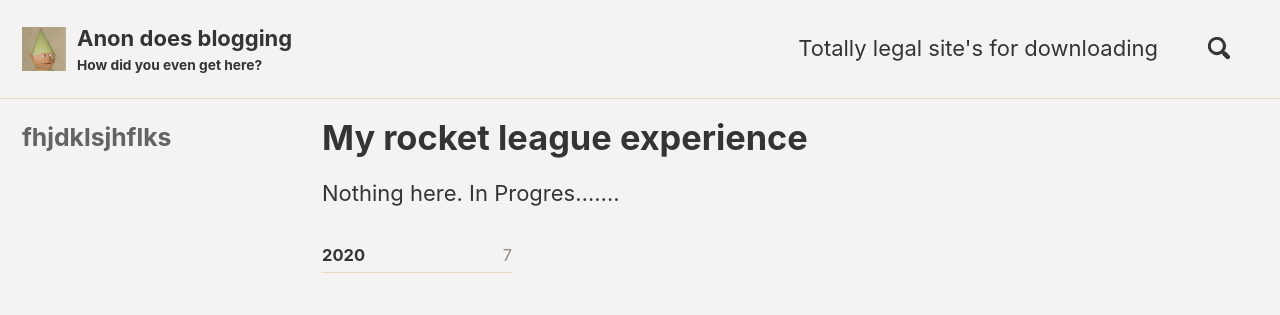
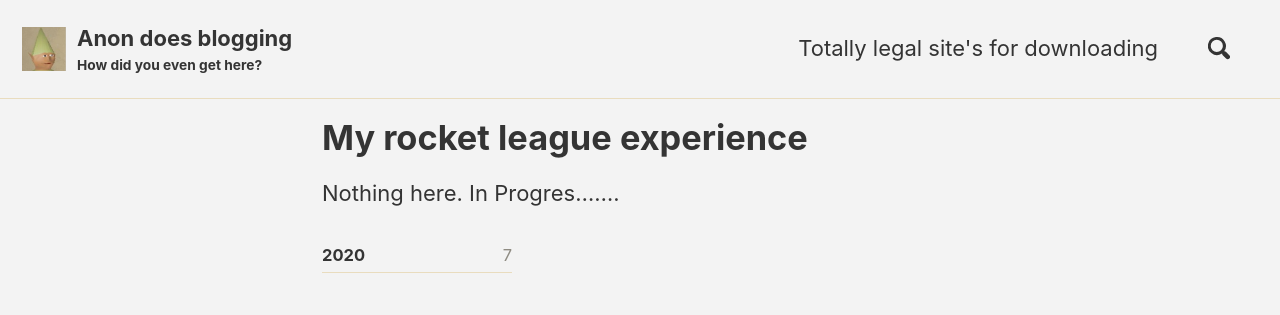
Before and after one commit to memerman420/minimalmistakesite, a Jekyll site: the page built from sitedocs/_posts/2020-04-23-myrocketleagueexperience.md, in a window 1280 px wide. Shown: the top 315 px of the page. Built offline with Jekyll 4.4.1, drawn with Linux system fonts in a browser that asks for light colours; cached includes are drawn as plain includes; nearby versions of some CDN libraries.

Commit message:
Update 2020-04-23-myrocketleagueexperience.md

```diff
--- a/sitedocs/_posts/2020-04-23-myrocketleagueexperience.md
+++ b/sitedocs/_posts/2020-04-23-myrocketleagueexperience.md
@@ -2,7 +2,7 @@
 layout: posts
 title: My rocket league experience
 sidebar:
-  - title: fhjdklsjhflks
+  - title: null
 author_profile: false
 published: true
 ---
```
